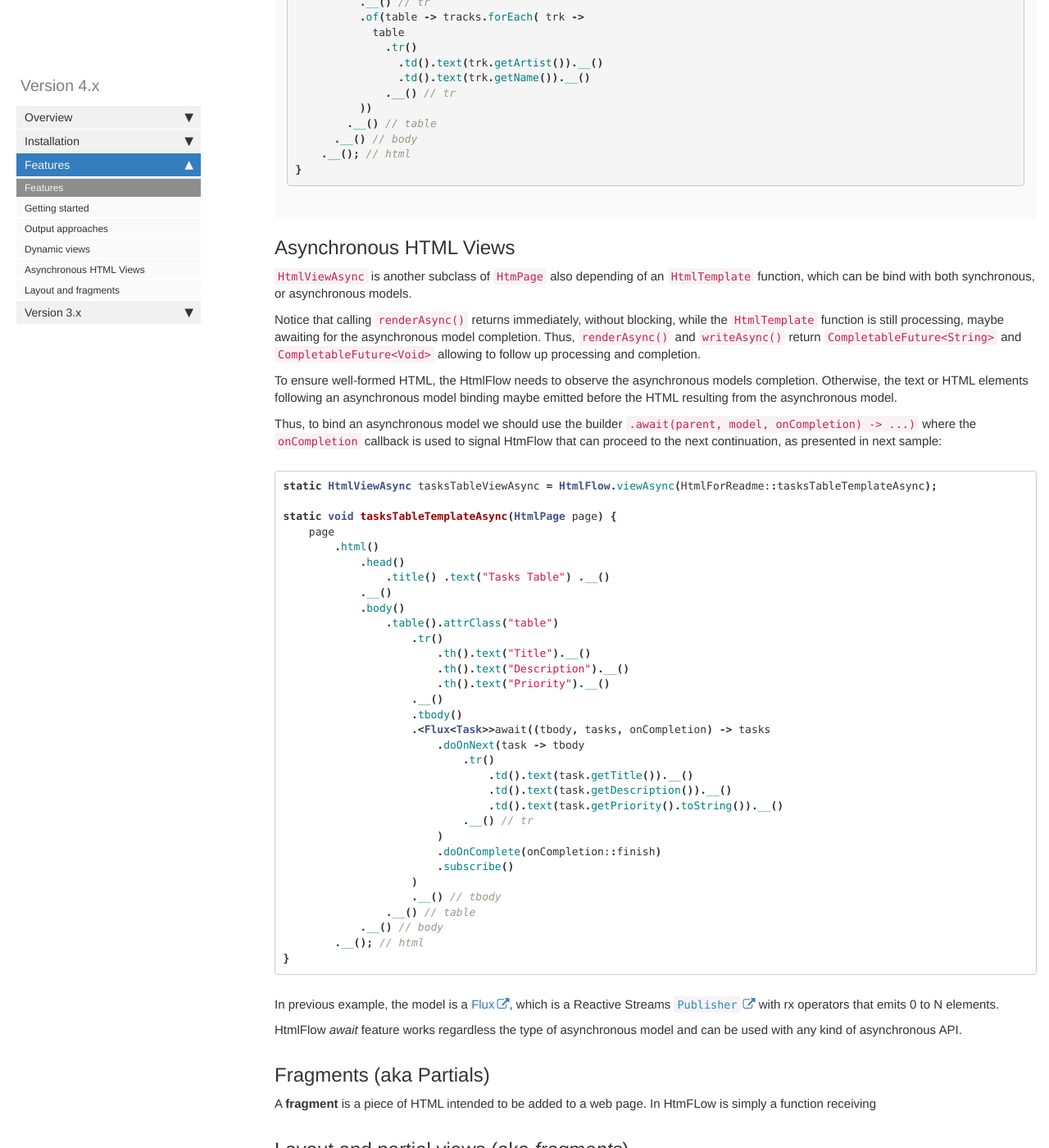
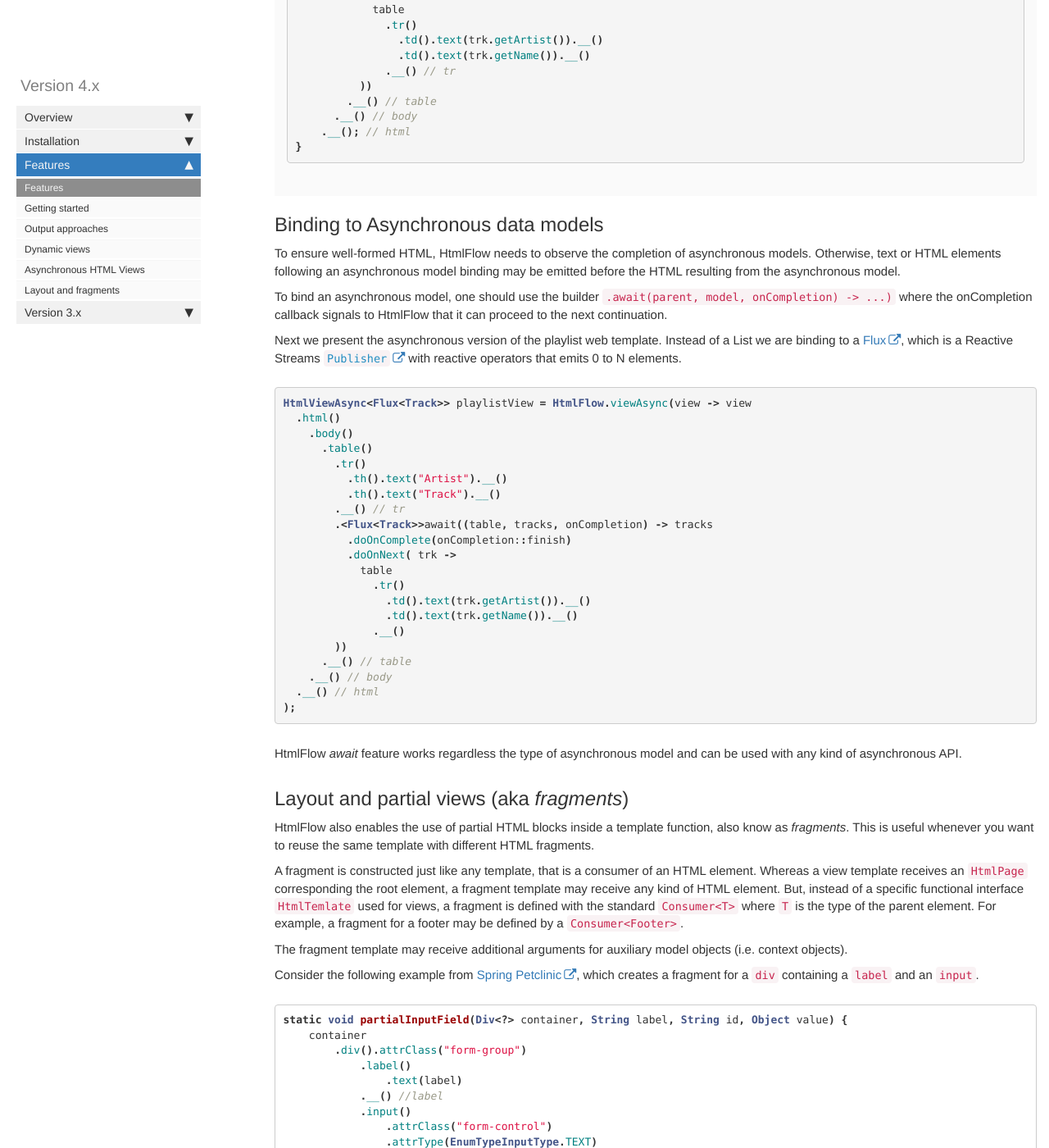
Before and after one commit to xmlet/HtmlFlow, a Jekyll site: the page built from pages/htmlflow/features.md, in a window 1280 px wide and 1400 px high, scrolled down 2731 px. Shown: the whole window at 82% size. Built offline with Jekyll 4.4.1, drawn with Linux system fonts in a browser that asks for light colours; comment, search, counter and statistics services are not loaded; some of the changed text lies outside the part shown.

Commit message:
Update Binding Async API to the same example of the Playlist.

````diff
--- a/pages/htmlflow/features.md
+++ b/pages/htmlflow/features.md
@@ -251,71 +251,50 @@ HtmlView<List<Track>> playlistView = HtmlFlow.view(view -> view
 </div>
 </div>
 
-## Asynchronous HTML Views
+## Binding to Asynchronous data models
 
-`HtmlViewAsync` is another subclass of `HtmPage` also depending of an `HtmlTemplate` function,
-which can be bind with both synchronous, or asynchronous models.
+To ensure well-formed HTML, HtmlFlow needs to observe the completion of
+asynchronous models. Otherwise, text or HTML elements following an asynchronous
+model binding may be emitted before the HTML resulting from the asynchronous
+model.
 
-Notice that calling `renderAsync()` returns immediately, without blocking, while the `HtmlTemplate`
-function is still processing, maybe awaiting for the asynchronous model completion.
-Thus, `renderAsync()` and `writeAsync()` return `CompletableFuture<String>` and
-`CompletableFuture<Void>` allowing to follow up processing and completion.
+To bind an asynchronous model, one should use the builder
+`.await(parent, model, onCompletion) -> ...)`
+where the onCompletion callback signals to HtmlFlow that it can proceed to the
+next continuation.
 
-To ensure well-formed HTML, the HtmlFlow needs to observe the asynchronous models completion.
-Otherwise, the text or HTML elements following an asynchronous model binding maybe emitted before
-the HTML resulting from the asynchronous model.
+Next we present the asynchronous version of the playlist web template.
+Instead of a List<Track> we are binding to a [Flux](https://projectreactor.io/docs/core/release/api/reactor/core/publisher/Flux.html),
+which is a Reactive Streams [`Publisher`](https://www.reactive-streams.org/reactive-streams-1.0.3-javadoc/org/reactivestreams/Publisher.html?is-external=true) with reactive operators that emits 0 to N elements.
 
-Thus, to bind an asynchronous model we should use the builder
-`.await(parent, model, onCompletion) -> ...)` where the `onCompletion` callback is used to signal
-HtmFlow that can proceed to the next continuation, as presented in next sample:
 
-```java
-static HtmlViewAsync tasksTableViewAsync = HtmlFlow.viewAsync(HtmlForReadme::tasksTableTemplateAsync);
+{% highlight java %}
+HtmlViewAsync<Flux<Track>> playlistView = HtmlFlow.viewAsync(view -> view
+  .html()
+    .body()
+      .table()
+        .tr()
+          .th().text("Artist").__()
+          .th().text("Track").__()
+        .__() // tr
+        .<Flux<Track>>await((table, tracks, onCompletion) -> tracks
+          .doOnComplete(onCompletion::finish)
+          .doOnNext( trk ->
+            table
+              .tr()
+                .td().text(trk.getArtist()).__()
+                .td().text(trk.getName()).__()
+              .__()
+        ))
+      .__() // table
+    .__() // body
+  .__() // html
+);
+{% endhighlight %}
 
-static void tasksTableTemplateAsync(HtmlPage page) {
-    page
-        .html()
-            .head()
-                .title() .text("Tasks Table") .__()
-            .__()
-            .body()
-                .table().attrClass("table")
-                    .tr()
-                        .th().text("Title").__()
-                        .th().text("Description").__()
-                        .th().text("Priority").__()
-                    .__()
-                    .tbody()
-                    .<Flux<Task>>await((tbody, tasks, onCompletion) -> tasks
-                        .doOnNext(task -> tbody
-                            .tr()
-                                .td().text(task.getTitle()).__()
-                                .td().text(task.getDescription()).__()
-                                .td().text(task.getPriority().toString()).__()
-                            .__() // tr
-                        )
-                        .doOnComplete(onCompletion::finish)
-                        .subscribe()
-                    )
-                    .__() // tbody
-                .__() // table
-            .__() // body
-        .__(); // html
-}
-```
-
-In previous example, the model is a
-[Flux](https://projectreactor.io/docs/core/release/api/reactor/core/publisher/Flux.html),
-which is a Reactive Streams
-[`Publisher`](https://www.reactive-streams.org/reactive-streams-1.0.3-javadoc/org/reactivestreams/Publisher.html?is-external=true) with rx operators that emits 0 to N elements.
 
 HtmlFlow _await_ feature works regardless the type of asynchronous model and can be used with
 any kind of asynchronous API.
-
-## Fragments (aka Partials)
-
-A **fragment** is a piece of HTML intended to be added to a web page.
-In HtmFLow is simply a function receiving
 
 ## Layout and partial views (aka _fragments_)
 
````
